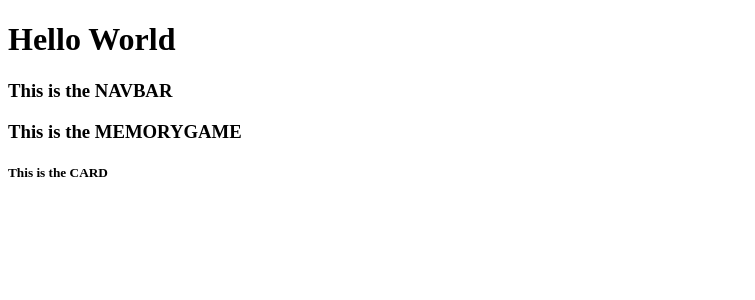
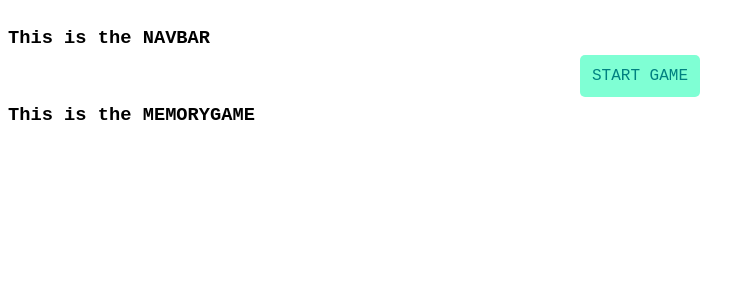
Before and after one commit to lucasflomuller/react--memory-game, a React (Create React App) app: page / in a window 1280 px wide. Shown: the top 300 px of the page, without its empty margins (0-755 px from the left). Built offline with nearby package versions, Linux system fonts and the light colour scheme.

Commit message:
implement generate colors set

```diff
--- a/src/components/App.jsx
+++ b/src/components/App.jsx
@@ -6,14 +6,47 @@ import "../styles/App.css";
 class App extends Component {
   constructor(props) {
     super(props);
-    this.state = {}
+
+
+
+    this.state = {
+      numCards: 20,
+      colors: new Set(),
+      cards: []
+    }
   }
+
+  generateHexColor = () => {
+    // Generate number from min to max in hex
+    const rand = Math.floor(Math.random() * 16777215)
+                    .toString(16).padStart(6, "0");
+    return `#${rand}`;
+  }
+
+  generateColorSet = () => {
+    const colors = new Set(this.state.colors);
+    while (colors.size < this.state.numCards) {
+      let color = this.generateHexColor();
+      colors.add(color);
+    }
+    this.setState({ colors });
+    return colors;
+  }
+
   render() {
     return (
       <div className="container">
-        <h1>Hello World</h1>
         <Navbar />
-        <MemoryGame />
+        <div className="game-menu">
+          <a
+            href="#game"
+            className="btn btn-start"
+            onClick={this.generateColorSet}
+          >
+            Start Game
+          </a>
+        </div>
+        <MemoryGame cards={this.state.cards} />
       </div>
     );
   }
--- a/src/components/Card.jsx
+++ b/src/components/Card.jsx
@@ -3,7 +3,14 @@ import "../styles/Card.css";
 
 class Card extends Component {
   render() {
-    return ( <h5>This is the CARD</h5> );
+    return (
+      <div className="card-container">
+        <div className="card-overlay">
+        </div>
+        <div className="card-bg">
+        </div>
+      </div>
+    );
   }
 }
 
--- a/src/components/MemoryGame.jsx
+++ b/src/components/MemoryGame.jsx
@@ -5,9 +5,9 @@ import "../styles/MemoryGame.css";
 class MemoryGame extends Component {
   render() {
     return (
-      <div className="container">
+      <div className="container" id="game">
         <h3>This is the MEMORYGAME</h3>
-        <Card />
+        {this.props.cards.map((card, i) => <Card key={i} />)}
       </div>
     );
   }
--- a/src/styles/App.css
+++ b/src/styles/App.css
@@ -0,0 +1,38 @@
+body {
+  font-family: 'Courier New', Courier, monospace;
+}
+
+.container {
+  display: flex;
+  flex-wrap: wrap;
+  flex-direction: column;
+}
+
+.game-menu {
+  text-align: center;
+}
+
+a.btn {
+  text-decoration: none;
+  text-transform: uppercase;
+}
+
+.btn {
+  padding: 12px;
+  margin: 2px auto;
+  border-radius: 5px;
+  font-weight: 500;
+
+}
+
+.btn-start {
+  background-color: aquamarine;
+  color: #008080;
+  transition: all .4s;
+}
+
+.btn-start:hover {
+  background-color: #008080;
+  color: aquamarine;
+  border-radius: 8px;
+}
--- a/src/styles/Card.css
+++ b/src/styles/Card.css
@@ -0,0 +1,23 @@
+.card-container {
+  margin: 0;
+  padding: 0;
+  display: inline-block;
+  width: 180px;
+  height: 180px;
+  border: 3px solid #aaa;
+  border-radius: 4px;
+}
+
+.card-overlay {
+  position: absolute;
+  width: 180px;
+  height: 180px;
+  background-color: #ddd;
+}
+
+.card-bg {
+  position: relative;
+  width: 100%;
+  height: 100%;
+  background-color: #adf;
+}
```
